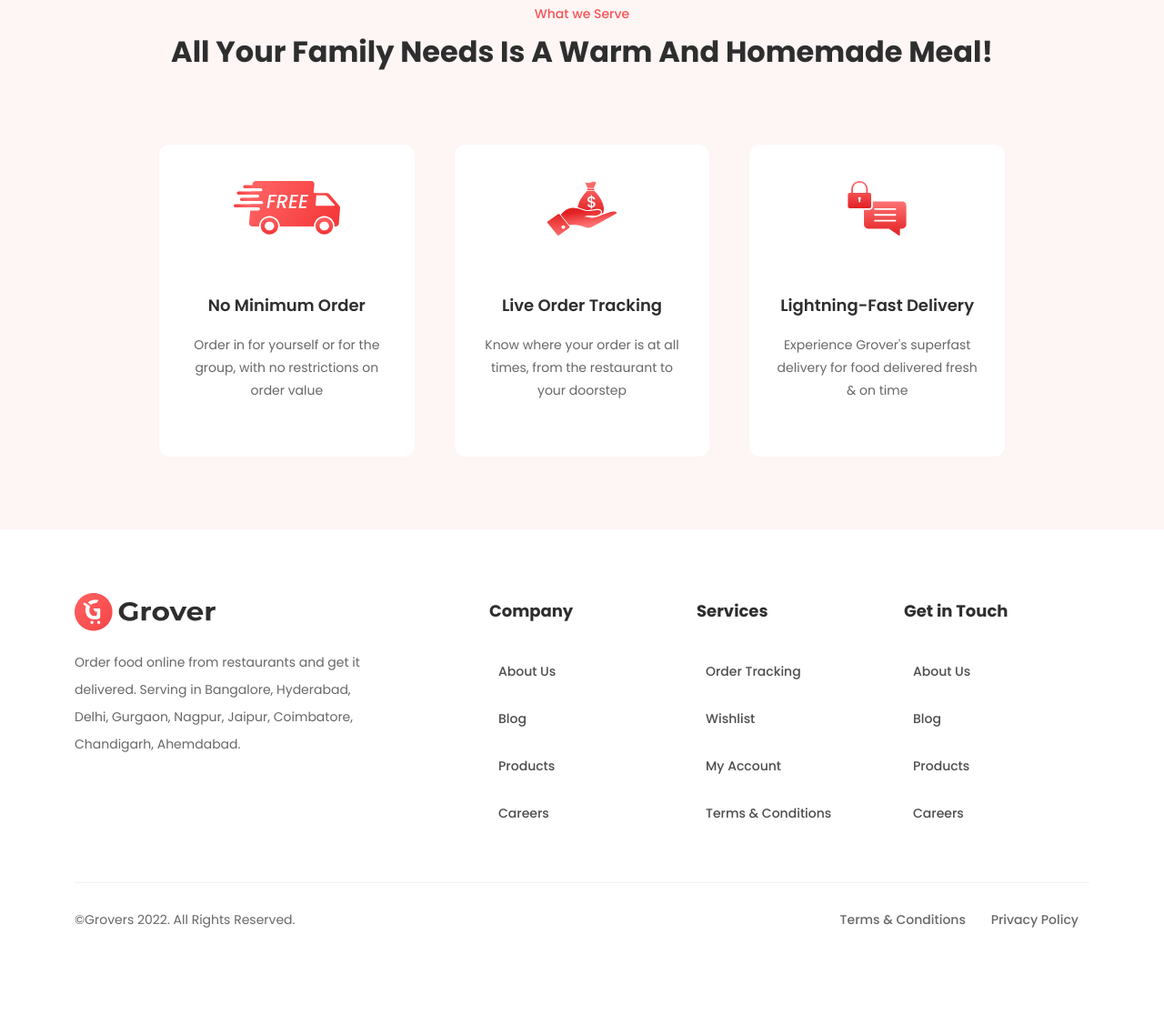
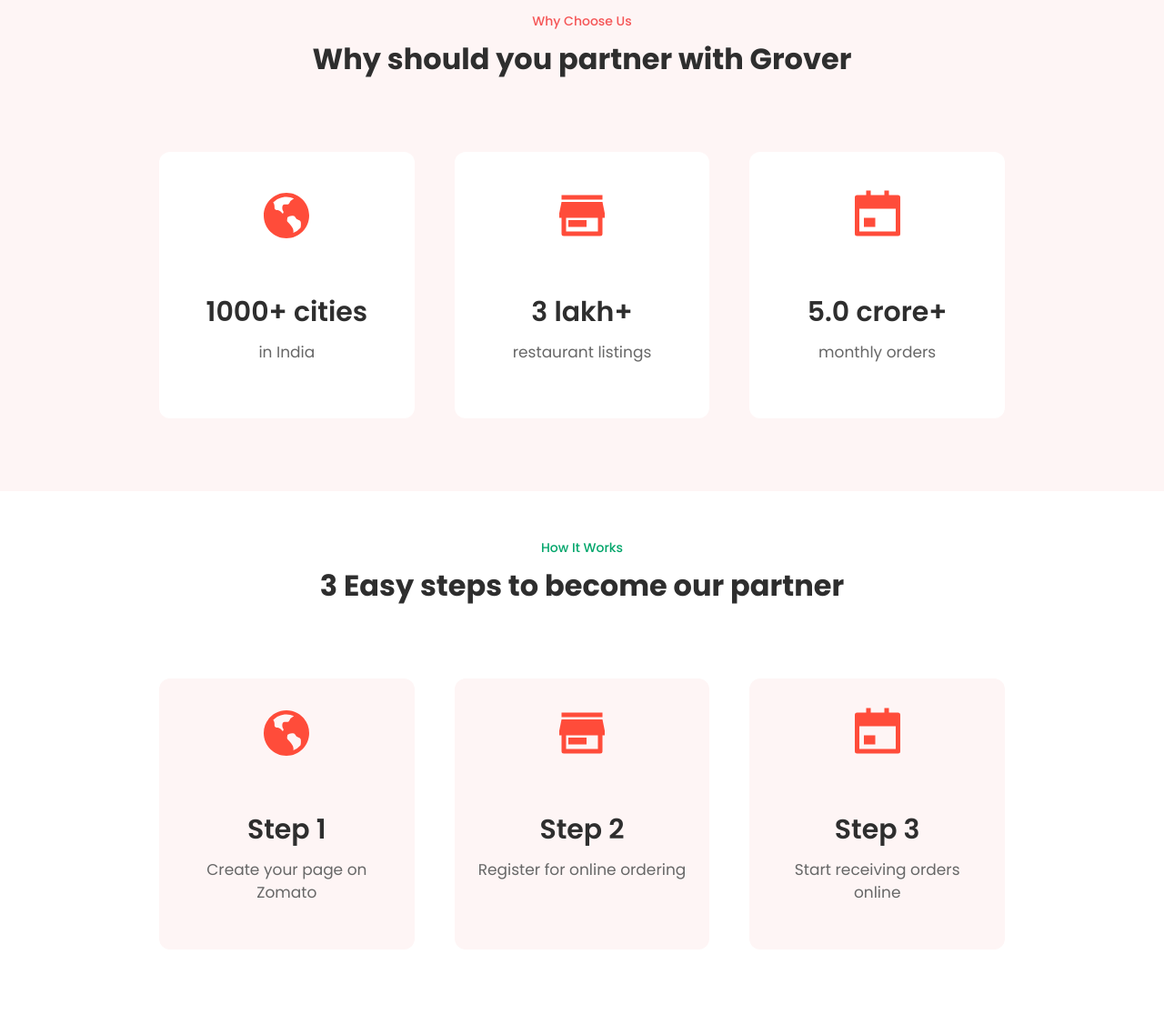
Before and after one commit to AyushBorage28/Grover-Food-Delivery, a plain HTML site: page restaurant.html in a window 1280 px wide. Shown: the part 734-1861 px from the top of the page at 91% size. Before the commit the page ends 1786 px from the top, so only its background shows below. Drawn offline with Linux system fonts and the light colour scheme.

Commit message:
Improved Graphics

```diff
--- a/menu.css
+++ b/menu.css
@@ -15,7 +15,8 @@
     --accent-color: #F55556;
     --section-background-color: #FEF5F5;
 }
-html {
+html
+{
   font-size: 62.5%;
 }
 body{
--- a/restaurant.css
+++ b/restaurant.css
@@ -99,7 +99,15 @@ color: var(--body-font-color);
     border-radius: 5px;
     width: 180px;
 }
-
+.flex-container{
+  display: flex;
+  flex-direction: row;
+  justify-content: space-between;
+}
+.documents img{
+  width: 500px;
+  height: auto;
+}
 /* FOOTER CSS */
 
 .container{
@@ -107,9 +115,8 @@ color: var(--body-font-color);
   padding: 0 1.2rem;
 }
 .d-grid{
-    display: grid;
-  }
-
+  display: grid;
+}
 #footer{
     text-align: center;
     padding: 5rem 0 3rem;
@@ -357,14 +364,43 @@ input {
     font-weight: 700;
   }
   .card-title{
-    font-size: 1.8rem;
+    font-size: 3rem;
     line-height: 3.3rem;
     font-weight: 600;
     margin-bottom: 1.5rem;
   }
   .card-body p{
+    font-size: 1.7rem;
     line-height: 2.5rem;
   }
+
+  /* HOW IT WORKS */
+ .third-page{
+    padding:5rem 0;
+    background-color: var(--light-color);
+  }
+  .third-page .card{
+    padding: 3rem 2.2rem;
+    background-color: var(--section-background-color);
+    border-radius: 1.2rem;
+  }
+  .third-page .section-tagline{
+    color: #03a66b;
+  }
+
+/* REVIEWS */
+.fourth-page{
+  padding:5rem 0;
+  background-color: var(--light-color);
+}
+.fourth-page .card{
+  padding: 3rem 2.2rem;
+  background-color: var(--section-background-color);
+  border-radius: 1.2rem;
+}
+.fourth-page .section-tagline{
+  color: #f9ba45;
+}
 
 /* MEDIA QUERIES */
 
@@ -375,6 +411,9 @@ input {
         max-width: 72rem;
       }
     .second-page .section-metadata{
+        text-align: center;
+      }
+      .third-page .section-metadata{
         text-align: center;
       }
 
@@ -402,6 +441,10 @@ input {
   }
   .food-items{
     text-align: center;
+  }
+  .image img{
+    height: 28rem;
+    width: auto;
   }
 }
 @media screen and (min-width:992px) {
@@ -481,6 +524,11 @@ input {
         margin-left: auto;
         margin-right: auto;
       }
+      .third-page .section-title{
+        max-width: 50%;
+        margin-left: auto;
+        margin-right: auto;
+      }
       .card-group{
         max-width: 110rem;
       }
--- a/restaurant.html
+++ b/restaurant.html
@@ -23,6 +23,7 @@
     <link rel="stylesheet" href="restaurant.css" />
   </head>
   <body>
+    <!-- header starts -->
     <header class="header">
       <nav class="navbar container">
         <a href="index.html" class="logo">
@@ -106,8 +107,9 @@
       </div>
     </div>
     <section class="documents">
+      <div class="flex-container">
       <div class="food-items">
-            <div class="details">
+        <div class="details flex-left">
           <div class="details-sub">
             <h4>Get started with online ordering</h4>
           </div>
@@ -224,73 +226,102 @@
                     />
                   </svg>
                   <p>Dish images for top 5 items</p>
-                    </span></a
-                  >
+                </span></a>
             </li>
           </ul>
-              <!-- <button>Add To Cart</button> -->
+        </div>
+      </div>
+      <div class="image flex-right">
+        <img src="Images/register-restaurant.png" alt="" />
       </div>
     </div>
     </section>
-
+    <!-- header ends -->
+    <!-- Second Page starts-->
     <section class="second-page">
       <div class="container">
         <div class="section-metadata">
-            <span class="section-tagline"> What we Serve </span>
+          <span class="section-tagline"> Why Choose Us </span>
           <h2 class="title section-title">
-              All Your Family Needs Is A Warm And Homemade Meal!
+            Why should you partner with Grover
           </h2>
         </div>
         <div class="card-group d-grid">
           <div class="card">
             <header class="card-header">
-                <img
-                  src="Images/free_shipping_icon.svg"
-                  alt="Free shipping icon"
-                />
+              <img src="Images/globe.svg" alt="Free shipping icon" />
             </header>
             <div class="card-body">
-                <h3 class="title card-title">No Minimum Order</h3>
-                <p>
-                  Order in for yourself or for the group, with no restrictions on
-                  order value
-                </p>
+              <h3 class="title card-title">1000+ cities</h3>
+              <p>in India</p>
             </div>
           </div>
           <div class="card">
             <header class="card-header">
-                <img
-                  src="Images/money_back_guarantee_icon.svg"
-                  alt="Free shipping icon"
-                />
+              <img src="Images/shop.svg" alt="Free shipping icon" />
             </header>
             <div class="card-body">
-                <h3 class="title card-title">Live Order Tracking</h3>
-                <p>
-                  Know where your order is at all times, from the restaurant to
-                  your doorstep
-                </p>
+              <h3 class="title card-title">3 lakh+</h3>
+              <p>restaurant listings</p>
             </div>
           </div>
           <div class="card">
             <header class="card-header">
-                <img
-                  src="Images/secure_checkout_icon.svg"
-                  alt="Free shipping icon"
-                />
+              <img src="Images/calendar.svg" alt="Free shipping icon" />
             </header>
             <div class="card-body">
-                <h3 class="title card-title">Lightning-Fast Delivery</h3>
-                <p>
-                  Experience Grover's superfast delivery for food delivered fresh
-                  & on time
-                </p>
+              <h3 class="title card-title">5.0 crore+</h3>
+              <p>monthly orders</p>
             </div>
           </div>
         </div>
       </div>
     </section>
-
+    <!-- Second Page ends-->
+    <!-- Third Page starts-->
+    <section class="third-page">
+      <div class="container">
+        <div class="section-metadata">
+          <span class="section-tagline"> How It Works </span>
+          <h2 class="title section-title">
+            3 Easy steps to become our partner
+          </h2>
+        </div>
+        <div class="card-group d-grid">
+          <div class="card">
+            <header class="card-header">
+              <img src="Images/globe.svg" alt="Free shipping icon" />
+            </header>
+            <div class="card-body">
+              <h3 class="title card-title">Step 1</h3>
+              <p>Create your page on Zomato</p>
+            </div>
+          </div>
+          <div class="card">
+            <header class="card-header">
+              <img src="Images/shop.svg" alt="Free shipping icon" />
+            </header>
+            <div class="card-body">
+              <h3 class="title card-title">Step 2</h3>
+              <p>Register for online ordering</p>
+            </div>
+          </div>
+          <div class="card">
+            <header class="card-header">
+              <img src="Images/calendar.svg" alt="Free shipping icon" />
+            </header>
+            <div class="card-body">
+              <h3 class="title card-title">Step 3</h3>
+              <p>Start receiving orders online</p>
+            </div>
+          </div>
+        </div>
+      </div>
+    </section>
+    <!-- Third Page ends-->
+    <!-- Fourth Page starts -->
+      <!-- Fourth Page ends -->
+      <!-- footer starts -->
     <footer id="footer">
       <div class="container">
         <div class="footer-top-data d-grid">
@@ -368,6 +399,7 @@
         </div>
       </div>
     </footer>
+    <!-- footer ends -->
     <script src="script.js"></script>
   </body>
 </html>
```
Also changed, not shown: index.html (+6 -9 lines), menu.html (+3 -3 lines), Images/calendar.svg (added), Images/feat.png (deleted), Images/feat2.png (deleted), Images/feat3.png (added), Images/feat4.png (added), Images/feat5.png (added), Images/feat6.png (added), Images/globe.svg (added), Images/logo.png (deleted), Images/paneer-tikka.jpg (added), Images/register-restaurant.png (added), Images/shop.svg (added). Lines whose indentation alone changed are shown as unchanged.
